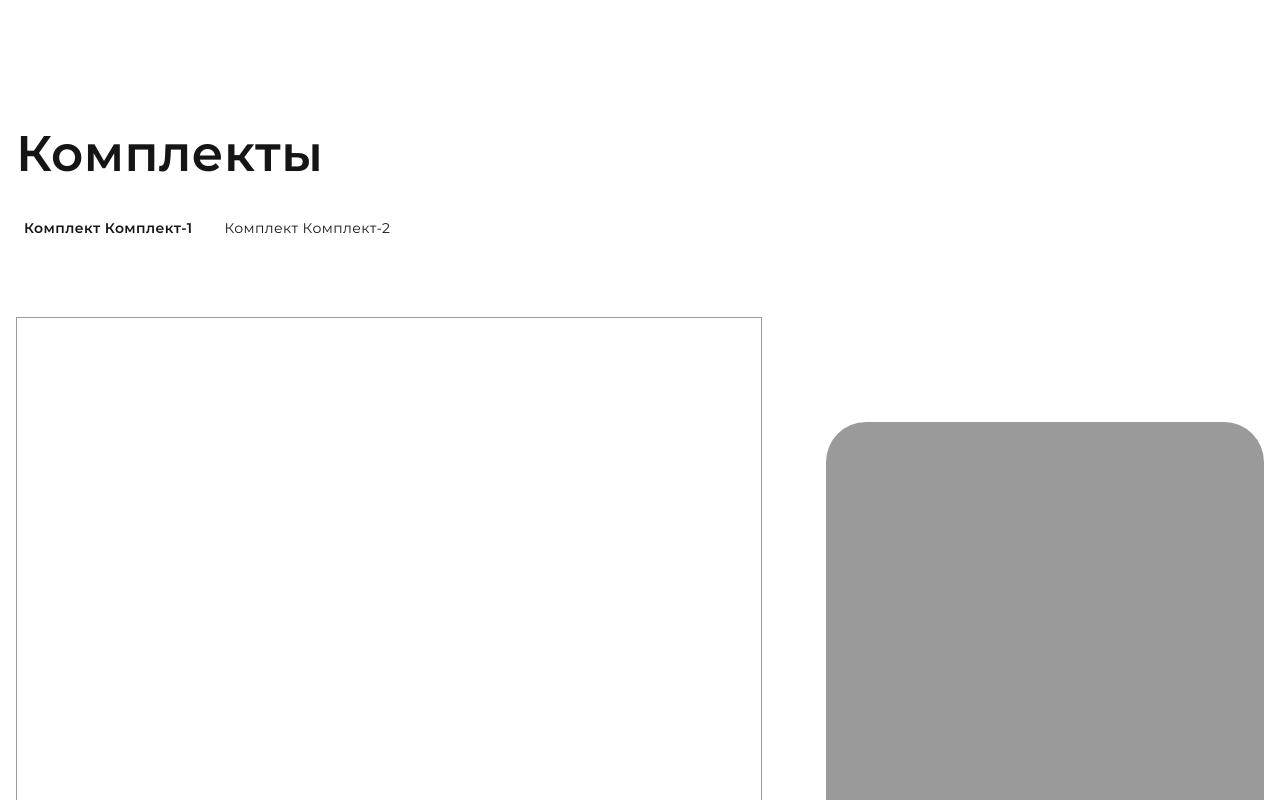
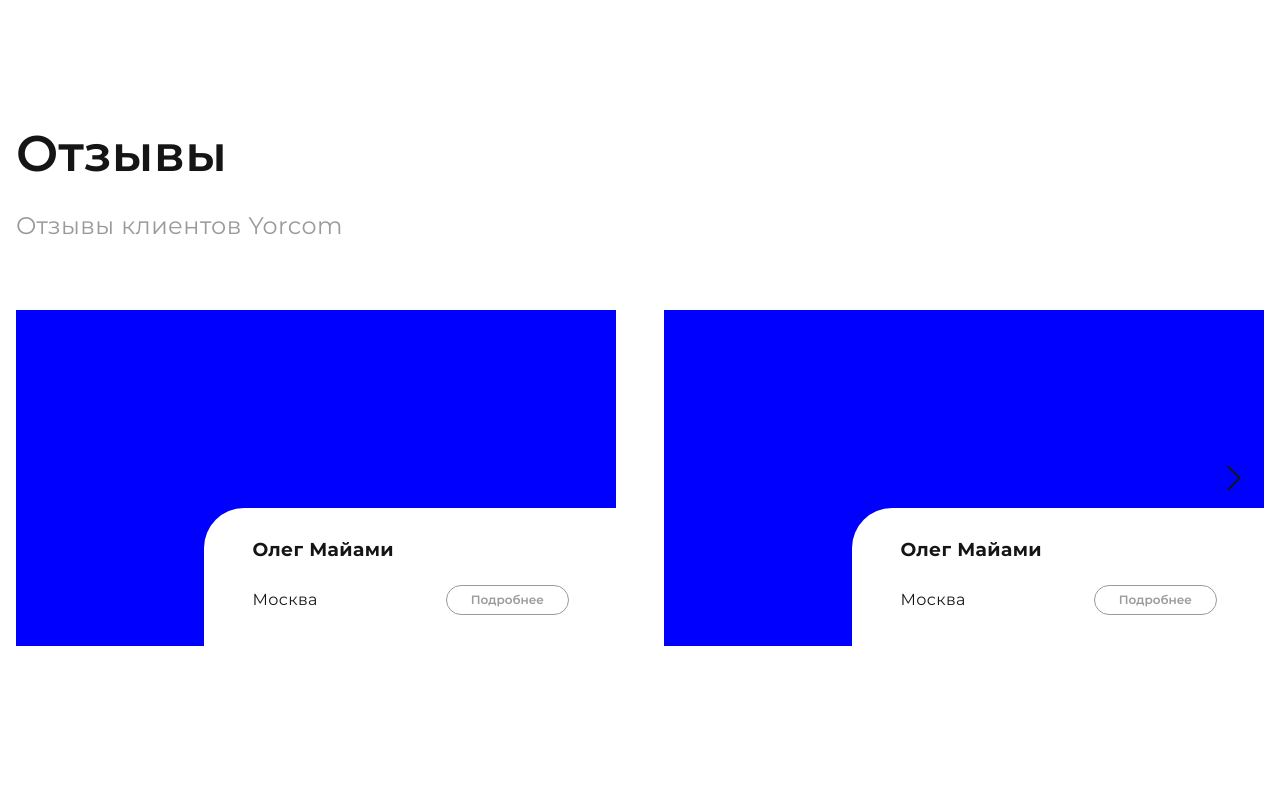
Before and after one commit to jsswpt/gold-runo-fsd, a Next.js app: page / in a window 1280 px wide. Shown: the part 1660-2460 px from the top of the page. Built offline with nearby package versions, Linux system fonts and the light colour scheme.

Commit message:
несколько блоков

```diff
--- a/src/features/select-set/ui/styles.module.scss
+++ b/src/features/select-set/ui/styles.module.scss
@@ -8,10 +8,11 @@
 
 .select {
   white-space: nowrap;
-  color: var(--text-primary);
+  color: var(--text-secondary);
   transition: 0.16s;
 }
 
 .active {
   font-weight: 600;
+  color: var(--text-primary);
 }
--- a/src/pages/home/home.tsx
+++ b/src/pages/home/home.tsx
@@ -1,6 +1,7 @@
 // import CustomSlider from "@/shared/ui/slider/CustomSlider";
 
 import { Banner } from "./sections/banner/banner";
+import { Reviews } from "./sections/reviews/reviews";
 import { SalesLeader } from "./sections/sales-leader/sales-leader";
 import { Sets } from "./sections/sets/sets";
 import st from "./styles.module.scss";
@@ -10,6 +11,7 @@ export const Home = () => {
     <>
       <Banner />
       <SalesLeader />
+      <Reviews />
       <Sets />
     </>
   );
--- /dev/null
+++ b/src/pages/home/sections/reviews/reviews.tsx
@@ -0,0 +1,51 @@
+import {} from "react";
+
+import st from "../../styles.module.scss";
+import cn from "classnames";
+
+import { SwiperSlide } from "swiper/react";
+import { CustomSwiper, ReviewSliderCard, SectionLayout } from "@/shared/ui";
+import { useScreen } from "@/shared/hooks";
+
+type Reviews = {};
+
+export const Reviews = (props: Reviews) => {
+  const { currentScreen } = useScreen();
+  return (
+    <SectionLayout
+      alignHeadlines="start"
+      subElement="Отзывы клиентов Yorcom"
+      title="Отзывы"
+    >
+      <div className={st.reviews_wrap__swiper}>
+        <CustomSwiper
+          navType="buttons"
+          slidesPerView={
+            currentScreen === "xs" ? 1 : currentScreen === "sm" ? 1 : 2
+          }
+          swiperProps={{ spaceBetween: 48 }}
+        >
+          {Array(10)
+            .fill(0)
+            .map((item, idx) => (
+              <SwiperSlide key={idx}>
+                <ReviewSliderCard
+                  animation={{
+                    whileInView: { opacity: 1 },
+                    exit: { opacity: 0 },
+                    initial: { opacity: 0 },
+                    transition: { duration: 0.64 },
+                    viewport: { once: true },
+                  }}
+                  id="1"
+                  img=""
+                  name="Олег Майами"
+                  city="Москва"
+                />
+              </SwiperSlide>
+            ))}
+        </CustomSwiper>
+      </div>
+    </SectionLayout>
+  );
+};
--- a/src/pages/home/sections/sales-leader/sales-leader.tsx
+++ b/src/pages/home/sections/sales-leader/sales-leader.tsx
@@ -35,6 +35,7 @@ export const SalesLeader = memo(() => {
   return (
     <SectionLayout
       title="Лидеры продаж"
+      alignHeadlines="start"
       subElement="Наиболее популярные модели из всех категорий интернет-магазина"
     >
       <div className={cn(st.sales_wrap, st.sales_wrap__products)}>
@@ -48,6 +49,11 @@ export const SalesLeader = memo(() => {
             .map((item, idx) => (
               <SwiperSlide key={idx}>
                 <ProductCard
+                  animation={{
+                    whileInView: { opacity: 1 },
+                    exit: { opacity: 0 },
+                    initial: { opacity: 0 },
+                  }}
                   colors={[]}
                   description="Описание"
                   id={1}
--- a/src/pages/home/sections/sets/sets.tsx
+++ b/src/pages/home/sections/sets/sets.tsx
@@ -18,6 +18,7 @@ export const Sets = memo((props: Sets) => {
   return (
     <SectionLayout
       title="Комплекты"
+      alignHeadlines="start"
       subElement={
         <div className={st.sets_wrap__select}>
           <SelectSet />
--- a/src/pages/home/styles.module.scss
+++ b/src/pages/home/styles.module.scss
@@ -34,8 +34,15 @@
 .sets_wrap__select {
   padding: funcs.px-rem(8);
   width: 100%;
-  overflow-x: auto;
   overflow-y: hidden;
+
+  overflow-x: hidden;
+
+  &:hover,
+  &:focus,
+  &:active {
+    overflow-x: auto;
+  }
 }
 
 .sets_wrap__presentation {
@@ -52,7 +59,8 @@
 .presentation_wrap__img {
   position: relative;
   width: 100%;
-  padding-top: 67%;
+
+  padding-top: 128%;
 
   & > * {
     position: absolute;
@@ -61,9 +69,13 @@
     width: 100%;
     height: 100%;
     border: 1px solid var(--stroke);
+
+    background: green;
   }
+
   @include breakpoints.media-screen(breakpoints.$sm) {
-    width: 63%;
+    padding-top: 34%;
+    width: 75%;
 
     flex-direction: row;
     justify-content: space-between;
@@ -88,6 +100,6 @@
   }
 
   @include breakpoints.media-screen(breakpoints.$sm) {
-    width: 37%;
+    width: 25%;
   }
 }
--- a/src/shared/modules/_units.module.scss
+++ b/src/shared/modules/_units.module.scss
@@ -6,6 +6,7 @@ $header-height-desktop: funcs.px-rem(88);
 
 $header-bottom-block-desktop: funcs.px-rem(48);
 
+$sm: funcs.px-rem(30);
 $md: funcs.px-rem(40);
 $lg: funcs.px-rem(60);
 $round-xl: 40px;
--- a/src/shared/ui/button/styles.module.scss
+++ b/src/shared/ui/button/styles.module.scss
@@ -73,6 +73,22 @@
   height: units.$md;
 }
 
+.icon_button.sm {
+  width: units.$sm;
+  height: units.$sm;
+  flex-shrink: 0;
+
+  & > * {
+    width: calc(units.$sm / 2);
+    height: calc(units.$sm / 2);
+    object-fit: contain;
+  }
+}
+
+.button.sm {
+  height: units.$sm;
+}
+
 .icon_button.lg {
   width: units.$lg;
   height: units.$lg;
--- a/src/shared/ui/index.ts
+++ b/src/shared/ui/index.ts
@@ -1,3 +1,5 @@
+export { ReviewSliderCard } from "./review-slider-card/review-slider-card";
+
 export { CustomSwiper } from "./custom-swiper/custom-swiper";
 
 export { SectionLayout } from "./section-layout/section-layout";
--- /dev/null
+++ b/src/shared/ui/review-slider-card/review-slider-card.tsx
@@ -0,0 +1,53 @@
+import st from "./styles.module.scss";
+import cn from "classnames";
+import Link from "next/link";
+import { Button } from "../button/button";
+
+import { HTMLMotionProps, motion } from "framer-motion";
+import { useInView } from "react-intersection-observer";
+
+type ReviewSliderCard = {
+  id: string;
+  city: string;
+  name: string;
+  img: string;
+  animation?: HTMLMotionProps<"article">;
+};
+
+export const ReviewSliderCard = (props: ReviewSliderCard) => {
+  const { inView, ref } = useInView({ threshold: 1, triggerOnce: true });
+
+  return (
+    <motion.article
+      ref={ref}
+      {...props.animation}
+      className={st.review_slider_card}
+    >
+      <div className={st.review_wrap__img}>
+        <div className={st.review_img}></div>
+      </div>
+      <motion.div
+        initial={{ y: "500%", opacity: 0 }}
+        animate={inView ? { y: 0, opacity: 1 } : { y: "100%", opacity: 0 }}
+        transition={{ duration: 0.64, delay: 0 }}
+        className={st.review_wrap__info}
+      >
+        <div className={st.review_info_wrap__top}>
+          <h3 className={st.review_title}>{props.name}</h3>
+        </div>
+        <div className={st.review_info_wrap__bottom}>
+          <div className={st.bottom_wrap__city}>
+            <p className={st.city_title}>{props.city}</p>
+          </div>
+          <div className={st.bottom_wrap__button}>
+            <Link href={`/reviews/${props.id}`}>
+              <Button variant="outlined" size="sm">
+                Подробнее
+              </Button>
+            </Link>
+          </div>
+        </div>
+      </motion.div>
+    </motion.article>
+  );
+};
--- /dev/null
+++ b/src/shared/ui/review-slider-card/styles.module.scss
@@ -0,0 +1,56 @@
+@use "../../modules/funcs.module";
+@use "../../modules/breakpoints.module";
+
+.review_slider_card {
+  position: relative;
+}
+
+.review_wrap__img {
+  position: relative;
+  padding-top: 128%;
+
+  & > * {
+    position: absolute;
+    top: 0;
+    width: 100%;
+    height: 100%;
+    background: blue;
+  }
+
+  @include breakpoints.media-screen(breakpoints.$xl) {
+    padding-top: 55.88%;
+  }
+}
+
+.review_wrap__info {
+  padding: funcs.px-rem(16) funcs.px-rem(32);
+  position: absolute;
+
+  right: -1px;
+  bottom: -1px;
+
+  left: -1px;
+
+  display: flex;
+  flex-direction: column;
+  gap: funcs.px-rem(24);
+
+  background: var(--surface);
+
+  @include breakpoints.media-screen(breakpoints.$md) {
+    padding: funcs.px-rem(32) funcs.px-rem(48);
+    left: auto;
+    border-radius: 40px 0 0 0;
+  }
+}
+
+.review_info_wrap__bottom {
+  display: flex;
+  justify-content: space-between;
+  align-items: center;
+
+  @include breakpoints.media-screen(breakpoints.$md) {
+    row-gap: funcs.px-rem(32);
+    column-gap: funcs.px-rem(128);
+  }
+}
```
